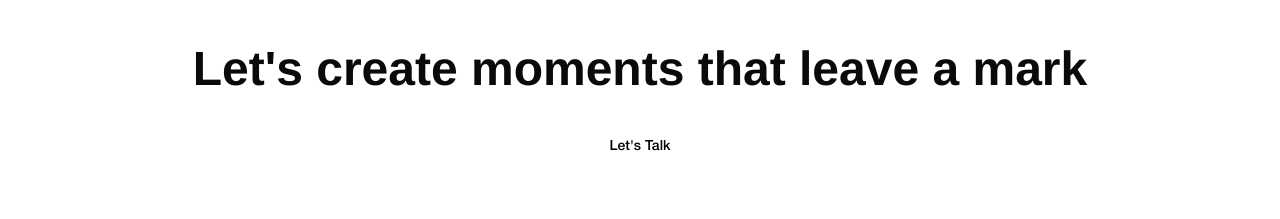
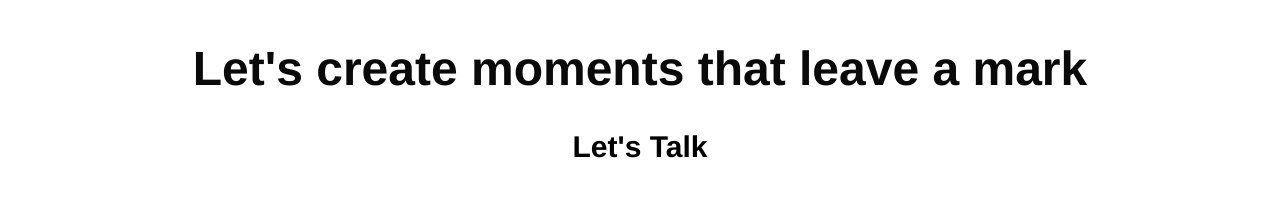
Before and after one commit to wenlanbo/club86, a Next.js app: page / in a window 1280 px wide. Shown: the part 3600-3819 px from the top of the page. Built offline with nearby package versions, Linux system fonts and the light colour scheme.

Commit message:
Make Let's Talk button in contact section bigger

```diff
--- a/components/LuxuryAgencyLanding.tsx
+++ b/components/LuxuryAgencyLanding.tsx
@@ -416,7 +416,7 @@ export default function LuxuryAgencyLanding() {
           <h2 className="text-3xl md:text-5xl font-semibold leading-tight mb-8">
             Let&apos;s create moments that leave a mark
           </h2>
-          <Button asChild size="lg" className="bg-transparent hover:bg-transparent text-black border-0 shadow-none">
+          <Button asChild size="lg" className="bg-transparent hover:bg-transparent text-black border-0 shadow-none text-2xl md:text-3xl font-semibold">
             <a href="mailto:contact@club86.agency">Let&apos;s Talk</a>
           </Button>
         </div>
```
